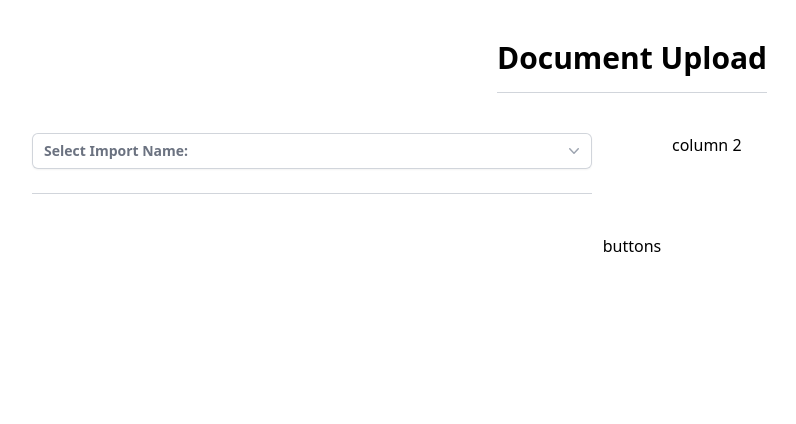
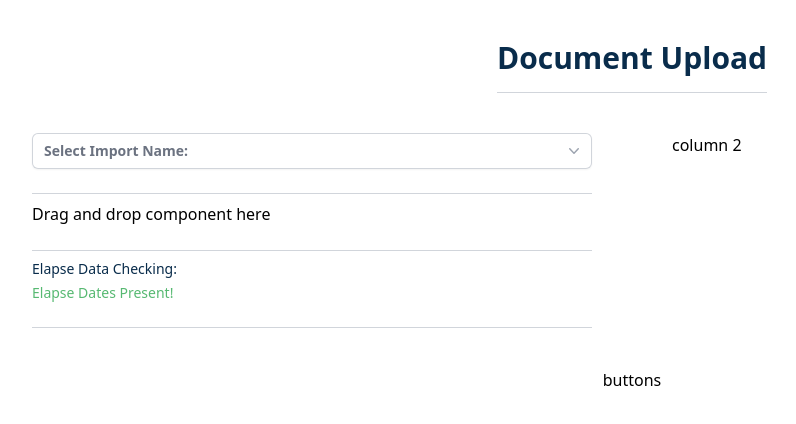
Before and after one commit to johanDev19/skyhop-code-assignment, a React (Vite) app: page / in a window 1280 px wide. Shown: the top 424 px of the page, without its empty margins (8-804 px from the left). Built offline with nearby package versions, Linux system fonts and the light colour scheme.

Commit message:
feat: create the ElapseStatus component and add 2 color setting to tailwind

```diff
--- /dev/null
+++ b/src/components/ElapseStatus.tsx
@@ -0,0 +1,27 @@
+import Text from "./Text";
+
+enum ElapseStatusState {
+  NO_STARTED = "No Elapsed Dates!",
+  PRESENT = "Elapse Dates Present!",
+}
+
+interface Props {
+  isElapseDataPresent: boolean;
+}
+
+function ElapseStatus({ isElapseDataPresent }: Props) {
+  return (
+    <div>
+      <Text as="p" className="text-sm font-medium flex flex-col gap-1">
+        <span className="flex flex-col">Elapse Data Checking:</span>
+        <span className="text-skyhopGreen">
+          {isElapseDataPresent
+            ? ElapseStatusState.PRESENT
+            : ElapseStatusState.NO_STARTED}
+        </span>
+      </Text>
+    </div>
+  );
+}
+
+export default ElapseStatus;
--- a/src/components/Text.tsx
+++ b/src/components/Text.tsx
@@ -13,7 +13,9 @@ function Text({ children, underline, className, as }: Props) {
 
   return (
     <>
-      <Element className={`text-3xl font-bold w-fit ${className}`}>
+      <Element
+        className={`text-3xl text-skyhopBlueDark font-bold w-fit ${className}`}
+      >
         {children}
         {underline && <Divider />}
       </Element>
@@ -22,7 +24,7 @@ function Text({ children, underline, className, as }: Props) {
 }
 
 Text.defaultProps = {
-  underline: true,
+  underline: false,
   as: "p",
 };
 
--- a/src/pages/Home.tsx
+++ b/src/pages/Home.tsx
@@ -1,5 +1,6 @@
 import Divider from "../components/Divider";
 import Dropdown from "../components/Dropdown";
+import ElapseStatus from "../components/ElapseStatus";
 import Text from "../components/Text";
 
 function Home(): JSX.Element {
@@ -13,7 +14,11 @@ function Home(): JSX.Element {
       <div className="flex gap-20 justify-around w-full">
         <div className="flex flex-col gap-2 w-full">
           <Dropdown placeholder="Select Import Name:" options={[]} />
-          <Divider className="w-1/2" />
+          <Divider className="w-[50%]" />
+          <div>Drag and drop component here</div>
+          <Divider className="w-[50%]" />
+          <ElapseStatus isElapseDataPresent />
+          <Divider className="w-[50%]" />
         </div>
         <div className="flex flex-col gap-2 w-full">column 2</div>
       </div>
--- a/tailwind.config.js
+++ b/tailwind.config.js
@@ -2,7 +2,13 @@
 export default {
   content: ["./index.html", "./src/**/*.{js,ts,jsx,tsx}"],
   theme: {
-    extend: {},
+    extend: {
+      colors: {
+        skyhopBlue: "#1c3e6e",
+        skyhopGreen: "#57b972",
+        skyhopBlueDark: "#092c4b",
+      },
+    },
   },
   plugins: [],
 };
```
